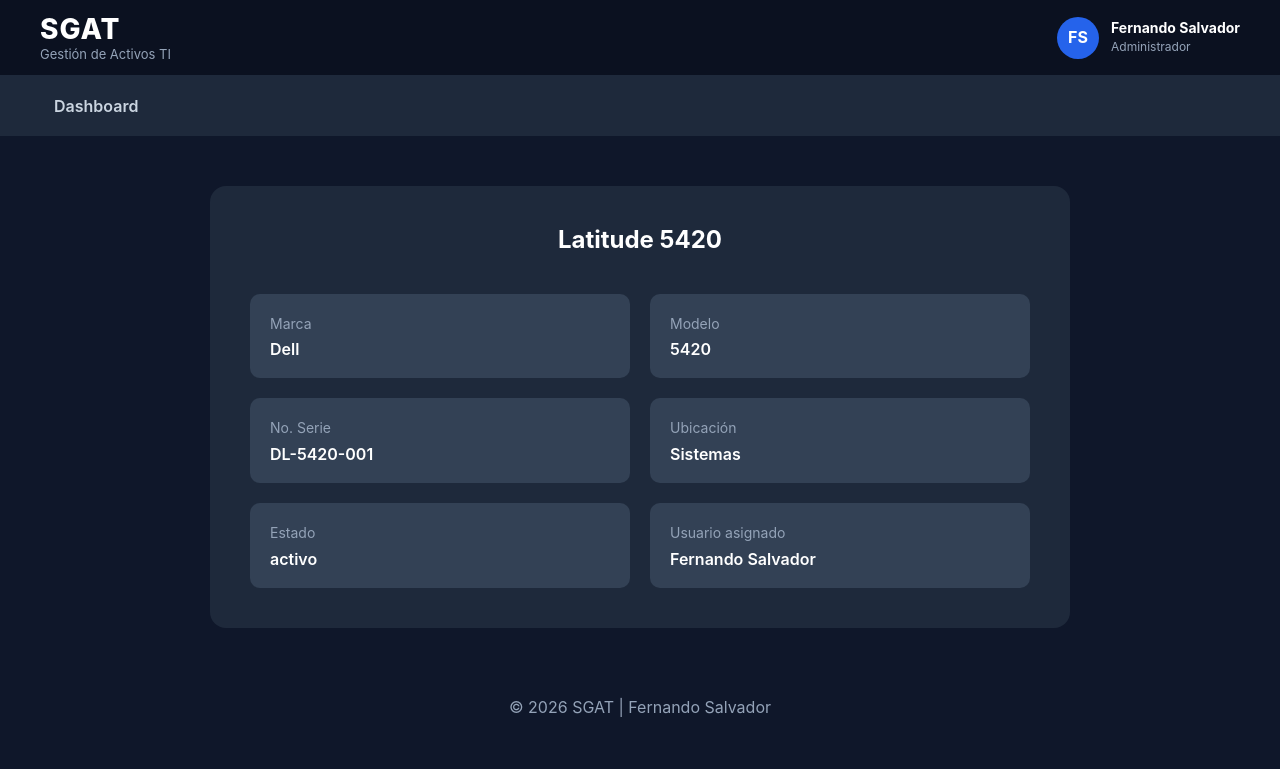
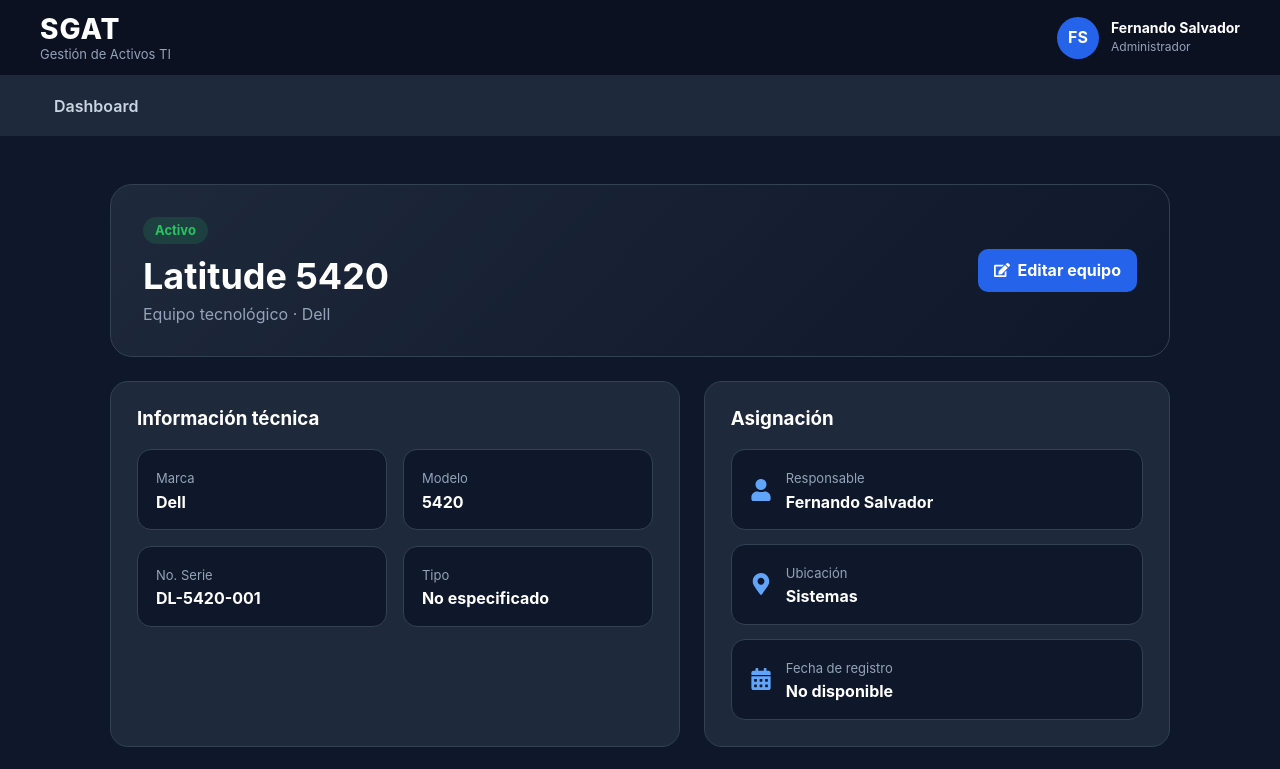
Before and after one commit to cazador0587/web_project_SGAT_frontend, a React (Vite) app: page /equipment/1 in a window 1280 px wide. Shown: the top 769 px of the page. Built offline with nearby package versions, Linux system fonts and the light colour scheme; a web font is replaced by a local one.

Commit message:
Mejorar vista de detalle de equipo

```diff
--- a/src/pages/EquipmentDetail/EquipmentDetail.css
+++ b/src/pages/EquipmentDetail/EquipmentDetail.css
@@ -1,40 +1,178 @@
 .equipment-detail {
-  max-width: 900px;
+  max-width: 1100px;
   margin: 0 auto;
-  padding: 50px 20px;
+  padding: 48px 20px;
+}
+
+.equipment-detail__hero {
+  background: linear-gradient(135deg, #1e293b, #0f172a);
+  border: 1px solid #334155;
+  border-radius: 22px;
+  padding: 32px;
+
+  display: flex;
+  justify-content: space-between;
+  align-items: center;
+  gap: 24px;
+
+  margin-bottom: 24px;
+}
+
+.equipment-detail__title {
+  color: white;
+  font-size: 36px;
+  margin: 12px 0 8px;
+}
+
+.equipment-detail__subtitle {
+  color: #94a3b8;
+}
+
+.equipment-detail__status {
+  display: inline-block;
+  padding: 6px 12px;
+  border-radius: 999px;
+
+  font-size: 13px;
+  font-weight: 700;
+  text-transform: capitalize;
+}
+
+.equipment-detail__status_activo {
+  background: rgba(34, 197, 94, 0.15);
+  color: #22c55e;
+}
+
+.equipment-detail__status_reparacion {
+  background: rgba(245, 158, 11, 0.15);
+  color: #f59e0b;
+}
+
+.equipment-detail__status_baja {
+  background: rgba(239, 68, 68, 0.15);
+  color: #ef4444;
+}
+
+.equipment-detail__edit {
+  background: #2563eb;
+  color: white;
+
+  padding: 12px 16px;
+  border-radius: 10px;
+
+  display: flex;
+  align-items: center;
+  gap: 8px;
+
+  font-weight: 700;
+  white-space: nowrap;
+}
+
+.equipment-detail__grid {
+  display: grid;
+  grid-template-columns: 1.1fr 0.9fr;
+  gap: 24px;
 }
 
 .equipment-detail__card {
   background: #1e293b;
-  border-radius: 16px;
-  padding: 40px;
+  border: 1px solid #334155;
+  border-radius: 18px;
+  padding: 26px;
 }
 
-.equipment-detail__title {
-  text-align: center;
+.equipment-detail__card_full {
+  grid-column: span 2;
+}
+
+.equipment-detail__card h3 {
   color: white;
-  margin-bottom: 40px;
+  margin-bottom: 20px;
 }
 
 .equipment-detail__info {
   display: grid;
   grid-template-columns: repeat(2, 1fr);
-  gap: 20px;
+  gap: 16px;
 }
 
-.equipment-detail__info div {
-  background: #334155;
-  padding: 20px;
-  border-radius: 10px;
+.equipment-detail__info div,
+.equipment-detail__assignment > div {
+  background: #0f172a;
+  border: 1px solid #334155;
+  border-radius: 14px;
+  padding: 18px;
 }
 
-.equipment-detail__info span {
+.equipment-detail__info span,
+.equipment-detail__assignment span {
   color: #94a3b8;
-  font-size: 14px;
+  font-size: 13px;
 }
 
-.equipment-detail__info p {
+.equipment-detail__info p,
+.equipment-detail__assignment p {
   color: white;
-  margin-top: 8px;
-  font-weight: 600;
+  margin-top: 6px;
+  font-weight: 700;
 }
+
+.equipment-detail__assignment {
+  display: grid;
+  gap: 14px;
+}
+
+.equipment-detail__assignment > div {
+  display: flex;
+  align-items: center;
+  gap: 14px;
+}
+
+.equipment-detail__assignment svg {
+  color: #60a5fa;
+  font-size: 22px;
+}
+
+.equipment-detail__observations {
+  color: #cbd5e1;
+  line-height: 1.6;
+}
+
+@media screen and (max-width: 850px) {
+  .equipment-detail__hero {
+    align-items: flex-start;
+    flex-direction: column;
+  }
+
+  .equipment-detail__grid {
+    grid-template-columns: 1fr;
+  }
+
+  .equipment-detail__card_full {
+    grid-column: span 1;
+  }
+}
+
+@media screen and (max-width: 520px) {
+  .equipment-detail {
+    padding: 32px 16px;
+  }
+
+  .equipment-detail__hero,
+  .equipment-detail__card {
+    padding: 22px;
+  }
+
+  .equipment-detail__title {
+    font-size: 28px;
+  }
+
+  .equipment-detail__info {
+    grid-template-columns: 1fr;
+  }
+
+  .equipment-detail__edit {
+    width: 100%;
+    justify-content: center;
+  }
+}
--- a/src/pages/EquipmentDetail/EquipmentDetail.jsx
+++ b/src/pages/EquipmentDetail/EquipmentDetail.jsx
@@ -1,14 +1,14 @@
 import { useContext } from "react";
-import { useParams } from "react-router-dom";
+import { Link, useParams } from "react-router-dom";
+import { FaEdit, FaMapMarkerAlt, FaUser, FaCalendarAlt } from "react-icons/fa";
 import EquipmentContext from "../../contexts/EquipmentContext";
 import "./EquipmentDetail.css";
 
 function EquipmentDetail() {
   const { id } = useParams();
   const { equipments } = useContext(EquipmentContext);
-  const equipment = equipments.find(
-    (item) => item.id === Number(id)
-  );
+
+  const equipment = equipments.find((item) => item.id === Number(id));
 
   if (!equipment) {
     return (
@@ -18,10 +18,39 @@ function EquipmentDetail() {
     );
   }
 
+  const formattedDate = equipment.createdAt
+    ? new Date(equipment.createdAt).toLocaleDateString("es-MX")
+    : "No disponible";
+
   return (
     <section className="equipment-detail">
+      <div className="equipment-detail__hero">
+        <div>
+          <span
+            className={`equipment-detail__status equipment-detail__status_${equipment.status}`}
+          >
+            {equipment.status}
+          </span>
+
+          <h2 className="equipment-detail__title">{equipment.name}</h2>
+
+          <p className="equipment-detail__subtitle">
+            {equipment.type || "Equipo tecnológico"} · {equipment.brand}
+          </p>
+        </div>
+
+        <Link
+          to={`/equipment/${equipment.id}/edit`}
+          className="equipment-detail__edit"
+        >
+          <FaEdit />
+          Editar equipo
+        </Link>
+      </div>
+
+      <div className="equipment-detail__grid">
         <div className="equipment-detail__card">
-        <h2 className="equipment-detail__title">{equipment.name}</h2>
+          <h3>Información técnica</h3>
 
           <div className="equipment-detail__info">
             <div>
@@ -40,19 +69,48 @@ function EquipmentDetail() {
             </div>
 
             <div>
+              <span>Tipo</span>
+              <p>{equipment.type || "No especificado"}</p>
+            </div>
+          </div>
+        </div>
+
+        <div className="equipment-detail__card">
+          <h3>Asignación</h3>
+
+          <div className="equipment-detail__assignment">
+            <div>
+              <FaUser />
+              <div>
+                <span>Responsable</span>
+                <p>{equipment.responsible}</p>
+              </div>
+            </div>
+
+            <div>
+              <FaMapMarkerAlt />
+              <div>
                 <span>Ubicación</span>
                 <p>{equipment.location}</p>
               </div>
-
-          <div>
-            <span>Estado</span>
-            <p>{equipment.status}</p>
             </div>
 
             <div>
-            <span>Usuario asignado</span>
-            <p>{equipment.responsible}</p>
+              <FaCalendarAlt />
+              <div>
+                <span>Fecha de registro</span>
+                <p>{formattedDate}</p>
               </div>
+            </div>
+          </div>
+        </div>
+
+        <div className="equipment-detail__card equipment-detail__card_full">
+          <h3>Observaciones</h3>
+
+          <p className="equipment-detail__observations">
+            {equipment.observations || "Sin observaciones registradas."}
+          </p>
         </div>
       </div>
     </section>
```
Lines whose indentation alone changed are shown as unchanged.
